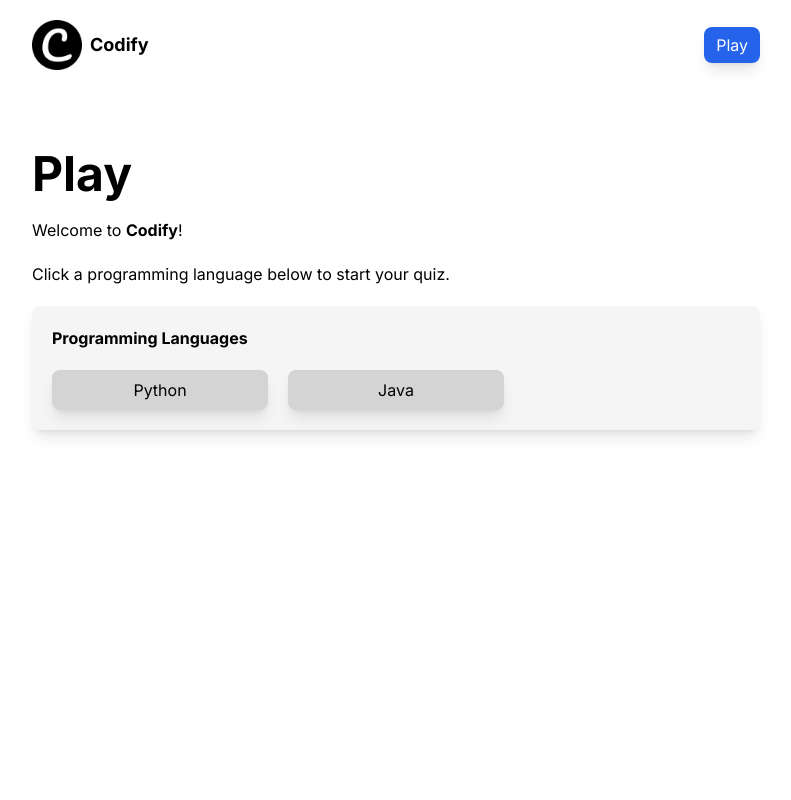
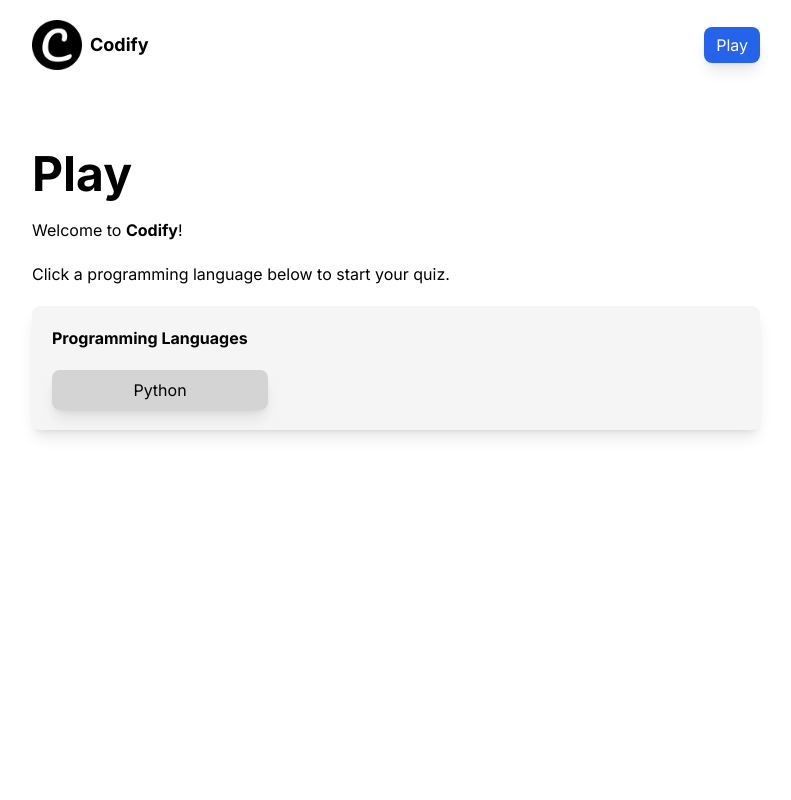
Before and after one commit to JustBrandonLim/codify, a Next.js app: page /play in a window 1280 px wide. Shown: the top 800 px of the page, without its empty margins (244-1035 px from the left). Built offline with nearby package versions, Linux system fonts and the light colour scheme.

Commit message:
Removed Java.

```diff
--- a/data.ts
+++ b/data.ts
@@ -31,16 +31,5 @@
         },
       ],
     },
-    {
-      name: "Java",
-      slug: "java",
-      questions: [
-        {
-          question: "A list is an _____ collection of data.",
-          options: ["ordered", "unordered"],
-          answer: 0,
-        },
-      ],
-    },
   ],
 };
```
